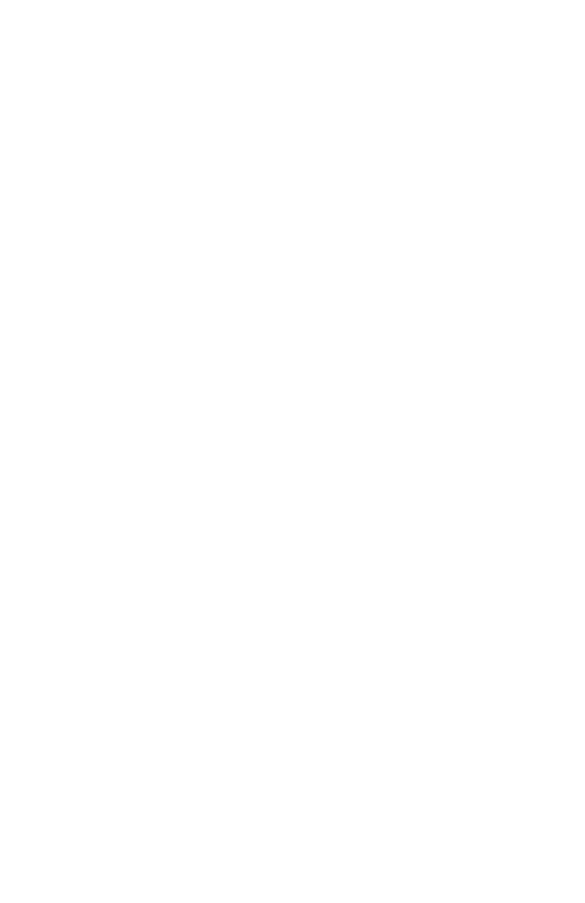
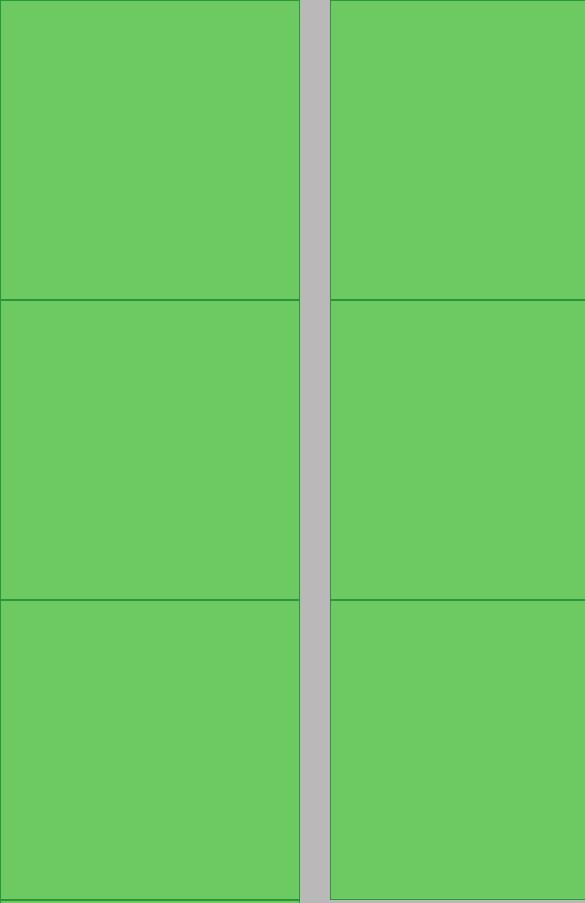
Before and after one commit to Caumohtius/2_flex, a plain HTML site: page index.html in a window 390 px wide. Shown: the top 903 px of the page, 585 px wide, since content can reach past the window. Before the commit the page ends 844 px from the top, so only its background shows below. Drawn offline with Linux system fonts and the light colour scheme.

Commit message:
add solution

```diff
--- a/index.html
+++ b/index.html
@@ -10,7 +10,18 @@
 </head>
 
 <body>
-
+    <div class="grid">
+        <div class="grid__item"></div>
+        <div class="grid__item"></div>
+        <div class="grid__item"></div>
+        <div class="grid__item"></div>
+        <div class="grid__item"></div>
+        <div class="grid__item"></div>
+        <div class="grid__item"></div>
+        <div class="grid__item"></div>
+        <div class="grid__item"></div>
+        <div class="grid__item"></div>
+    </div>
 </body>
 
 </html>
--- a/style.css
+++ b/style.css
@@ -7,3 +7,34 @@
 *::before {
     box-sizing: border-box;
 }
+
+.grid {
+    display: flex;
+    margin: 0 auto;
+    width: 1200px;
+    min-height: 1000px;
+
+    background-color: rgba(119, 115, 115, .5);
+
+    flex-wrap: wrap;
+    justify-content: space-between;
+}
+
+.grid__item {
+    width: 380px;
+    height: 380px;
+
+    background-color: rgba(78, 209, 61, 0.7);
+    border: solid 1px rgb(39, 151, 58);
+}
+
+@media (max-width: 1240px) {
+    .grid {
+        width: 960px;
+    }
+
+    .grid__item {
+        width: 300px;
+        height: 300px;
+    }
+}
```
